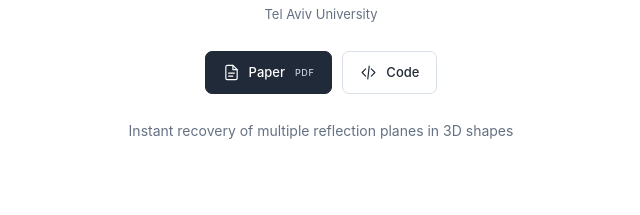
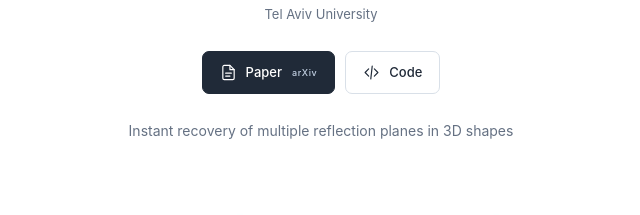
Before and after one commit to yishailavi11/propose_and_verify, a plain HTML site: page index.html in a window 1280 px wide. Shown: the part 275-490 px from the top of the page, 319-959 px from the left. Drawn offline with Linux system fonts and the light colour scheme.

Commit message:
Link published paper on project page

```diff
--- a/index.html
+++ b/index.html
@@ -68,16 +68,16 @@
      Tel Aviv University
     </p>
     <div class="resource-links">
-     <button aria-disabled="true" class="button button-dark" disabled="" type="button">
+     <a class="button button-dark" href="https://arxiv.org/abs/2611.22856" rel="noopener" target="_blank">
       <svg aria-hidden="true">
        <use href="#icon-paper">
        </use>
       </svg>
       Paper
       <span class="button-detail">
-       PDF
+       arXiv
       </span>
-     </button>
+     </a>
      <a class="button button-outline" href="https://github.com/yishailavi11/propose_and_verify" rel="noopener" target="_blank">
       <svg aria-hidden="true">
        <use href="#icon-code">
```
